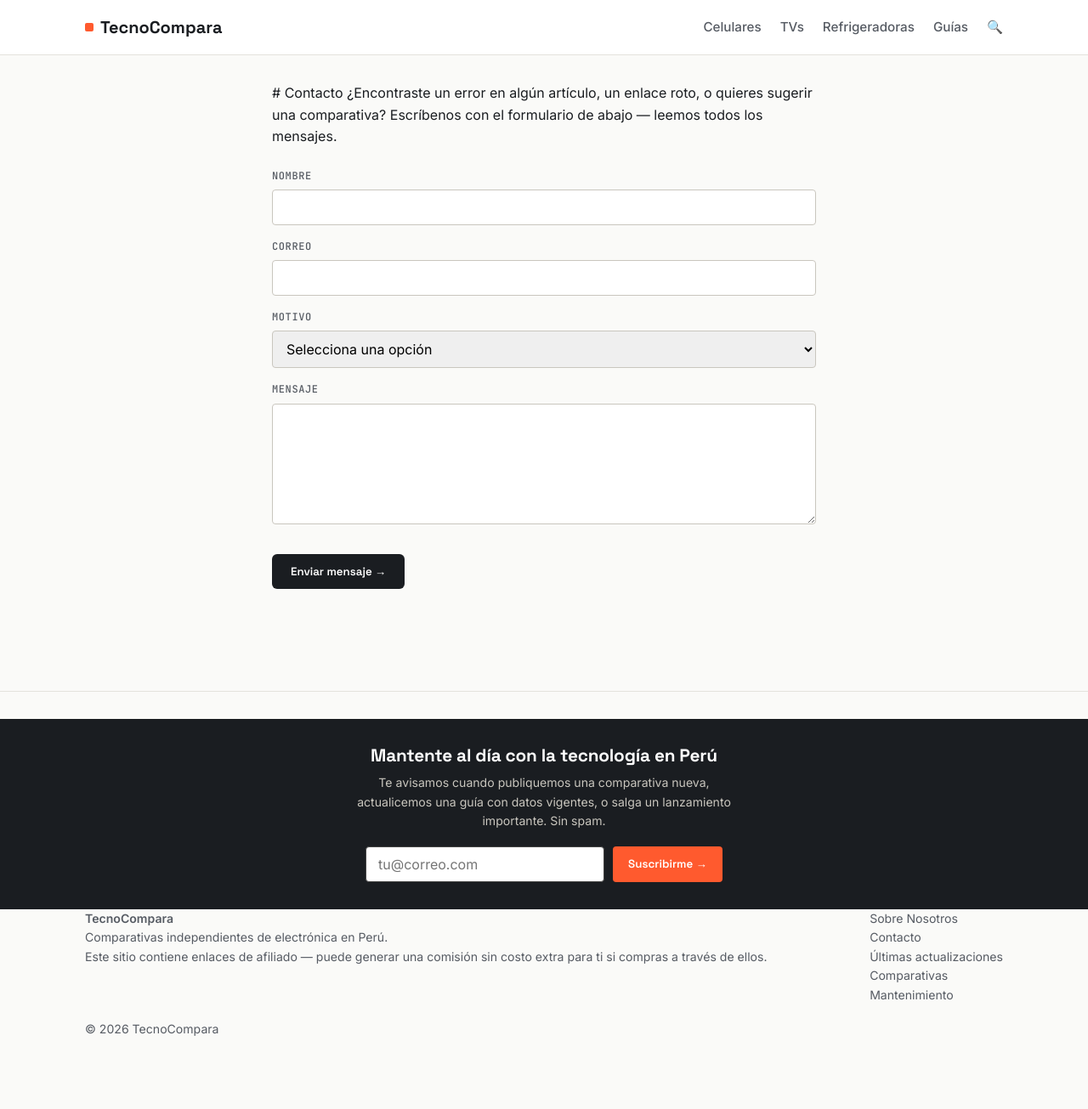
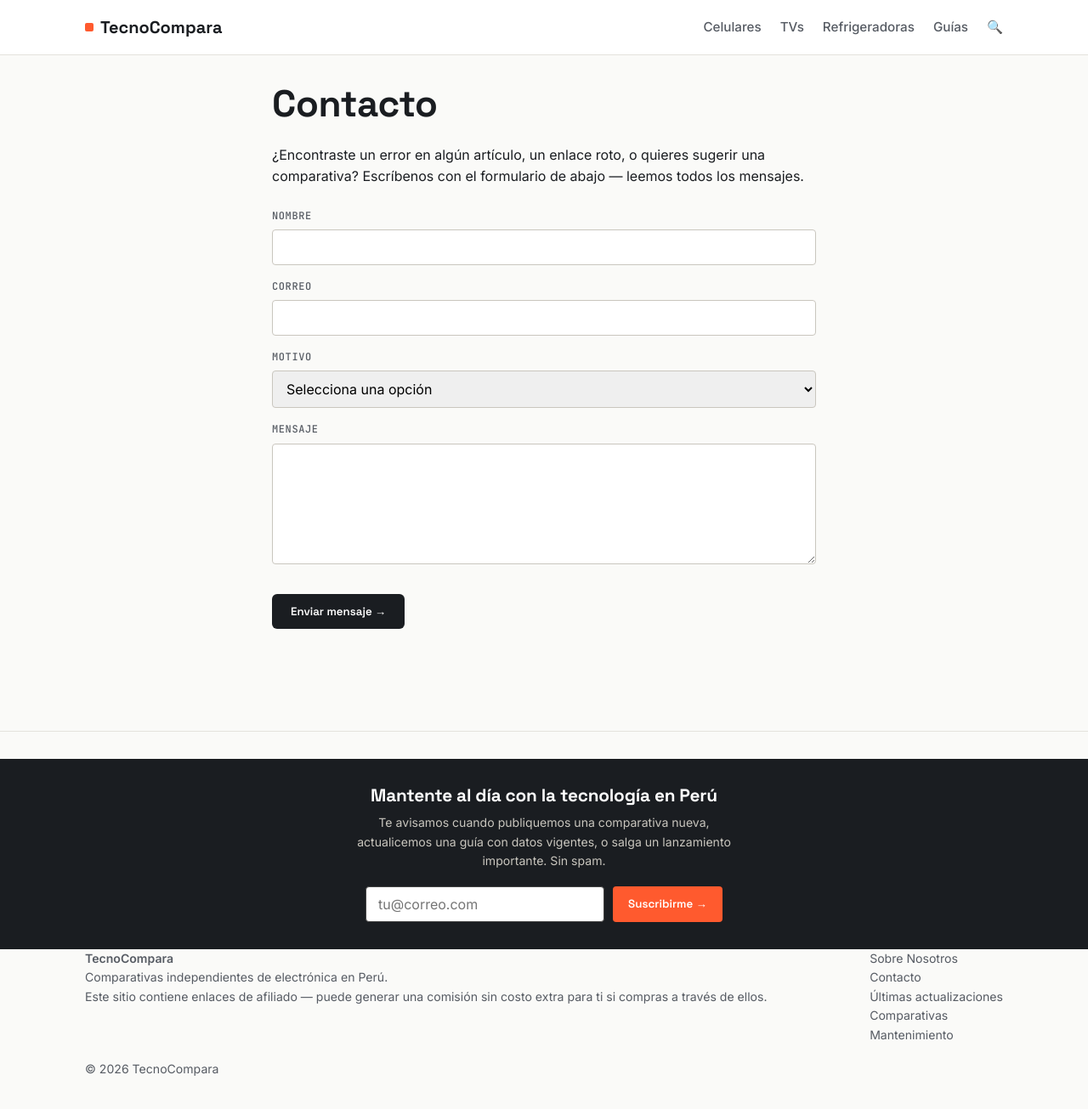
Before and after one commit to cguillenh22/tecnocompara, a Jekyll site: the page built from contacto.md, in a window 1280 px wide and 1320 px high. Shown: the top 1305 px of the window at 85% size. Built offline with Jekyll 4.4.1, drawn with Linux system fonts in a browser that asks for light colours.

Commit message:
Fix real: encabezados Markdown no se renderizaban en /contacto/ y /sobre-nosotros/
Causa: ambos archivos envuelven todo su contenido en un <div
class="container article-body" ...> que abre inmediatamente después
del front matter. Sin el atributo markdown="1", kramdown trata ese div
como un bloque HTML opaco y no procesa el Markdown de adentro — por
eso "# Sobre Nosotros", "## Cómo elegimos qué recomendar", etc.
aparecían como texto plano con los símbolos # visibles, en vez de
convertirse a <h1>/<h2>.

Fix: se agregó markdown="1" al div en ambos archivos, para que
kramdown procese recursivamente el Markdown interior.

```diff
--- a/contacto.md
+++ b/contacto.md
@@ -4,7 +4,7 @@ title: "Contacto"
 description: "Escríbenos si encontraste un error, tienes una sugerencia o quieres reportar un enlace roto."
 permalink: /contacto/
 ---
-<div class="container article-body" style="max-width:640px; padding-top:32px;">
+<div class="container article-body" style="max-width:640px; padding-top:32px;" markdown="1">
 
 # Contacto
 
```
Also changed, not shown: sobre-nosotros.md (+1 -1 lines).
